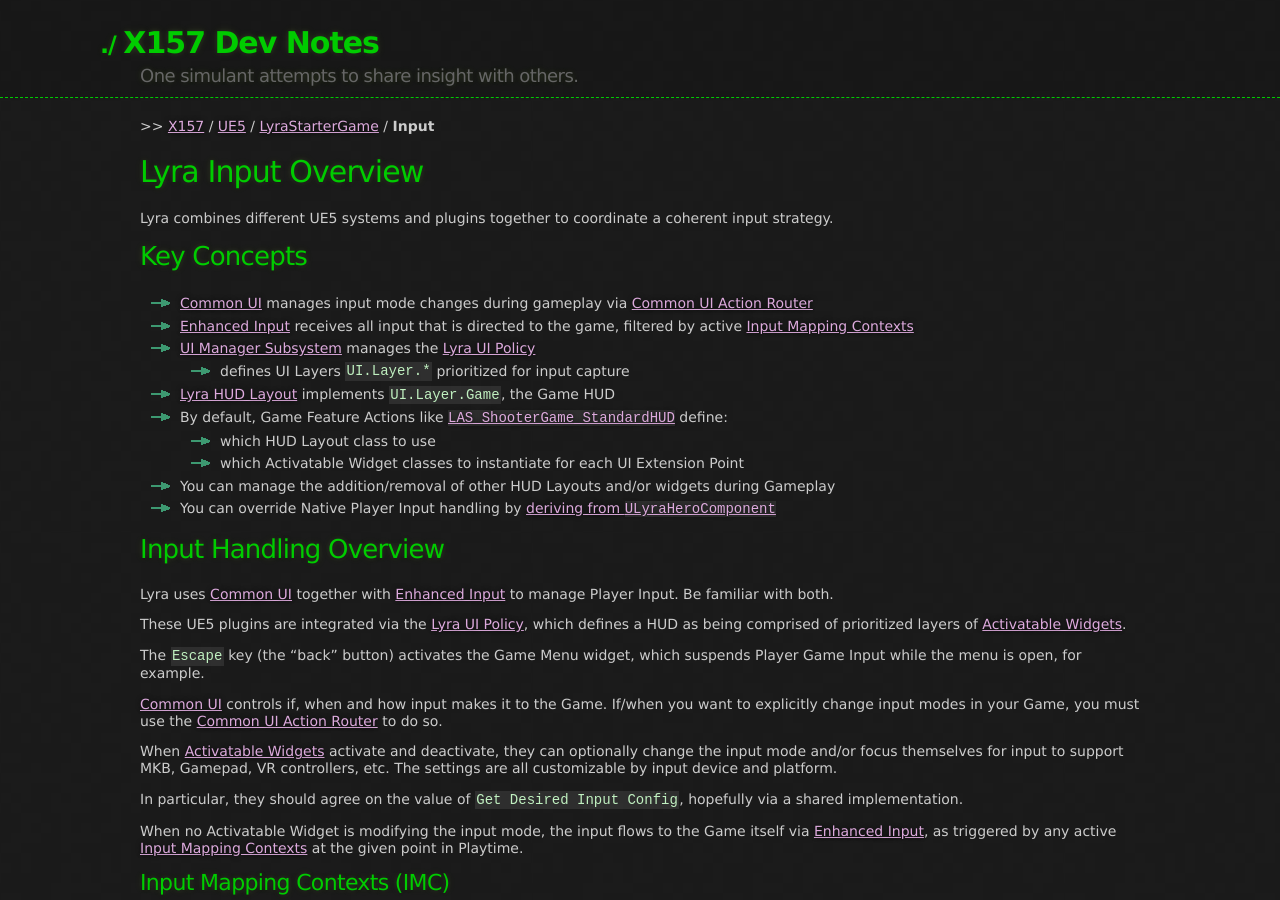
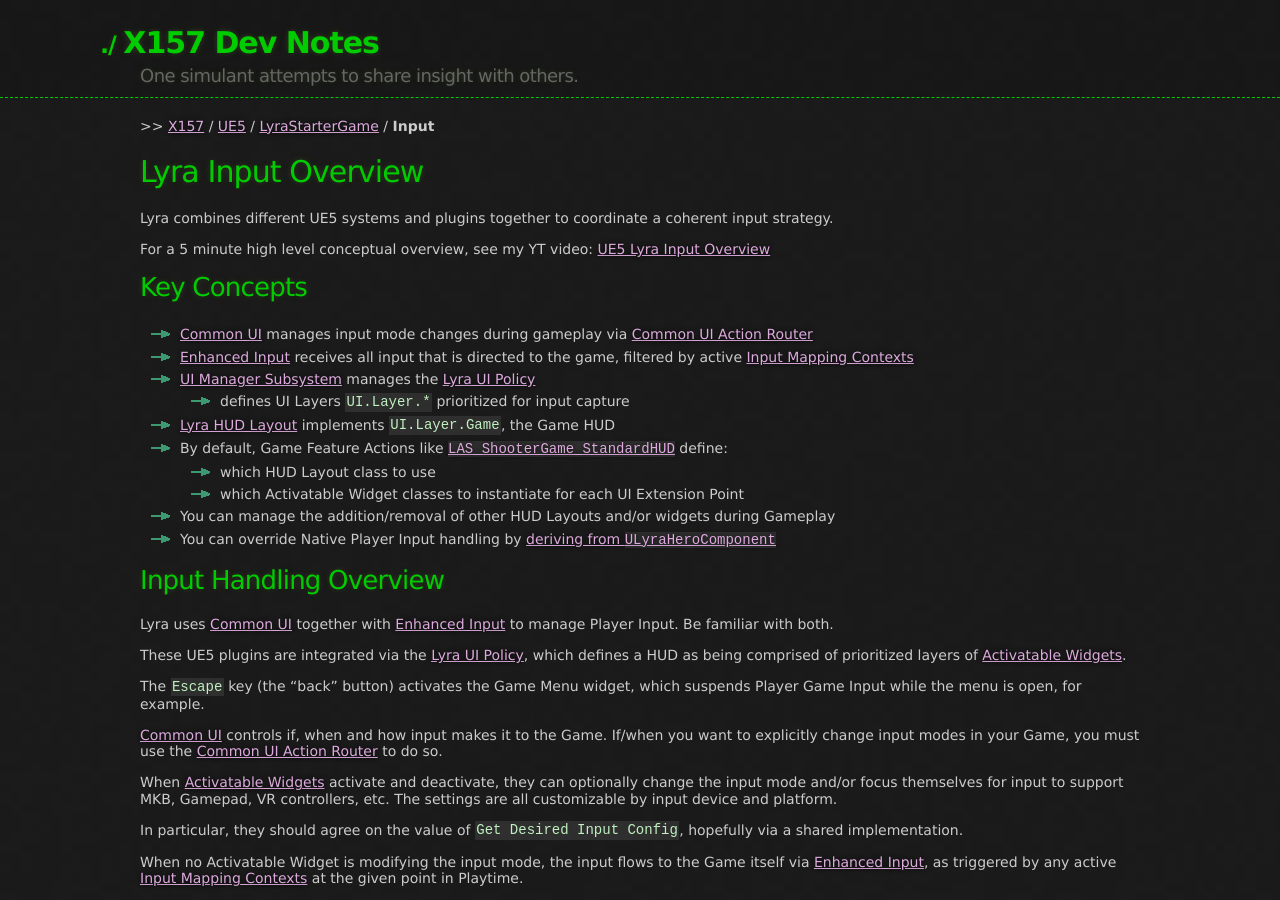
Before and after one commit to x157/x157.github.io, a Jekyll site: the page built from UE5/LyraStarterGame/Input/index.md, in a window 1280 px wide and 900 px high. Built offline with Jekyll 4.4.1, drawn with Linux system fonts in a browser that asks for light colours.

Commit message:
Add YT vid link

```diff
--- a/UE5/LyraStarterGame/Input/index.md
+++ b/UE5/LyraStarterGame/Input/index.md
@@ -9,6 +9,9 @@
 
 Lyra combines different UE5 systems and plugins together
 to coordinate a coherent input strategy.
+
+For a 5 minute high level conceptual overview, see my YT video:
+[UE5 Lyra Input Overview](https://youtu.be/mEIQDcW65qs)
 
 
 <a id='KeyConcepts'></a>
```
